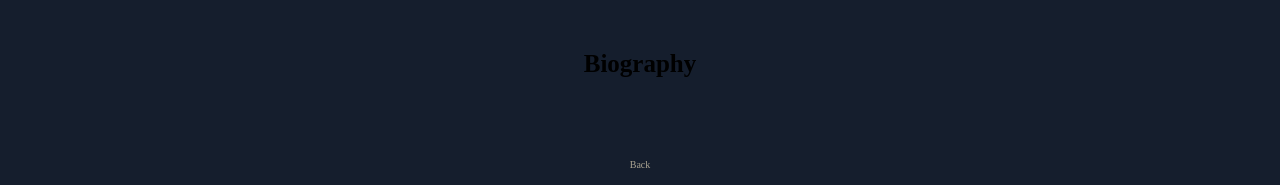
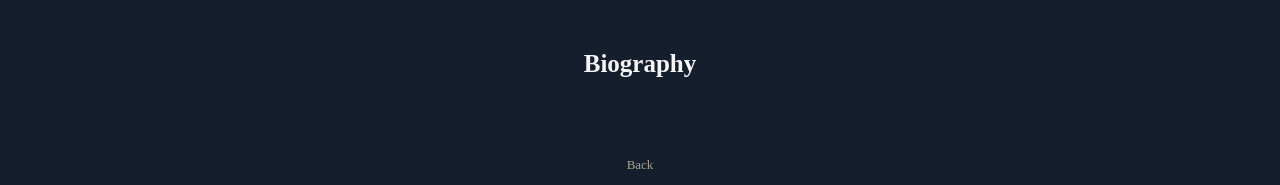
Before and after one commit to Marcogeofis/PSG-Women, a plain HTML site: page public/defenders/biographys/bioJade.html in a window 1280 px wide. Shown: the top 185 px of the page. Drawn offline with Linux system fonts and the light colour scheme; grey boxes are pictures that could not be loaded.

Commit message:
arregle el titulo de biography que salia obscuro y el back lo hice un poco mas grande

```diff
--- a/css/style.css
+++ b/css/style.css
@@ -144,6 +144,7 @@ a{
     text-align: center;
     padding-block-start: 50px;
     font-size: 2.5rem;
+    color: var(--blanco)
 }
 .container_biography{
     display: flex;
@@ -163,7 +164,7 @@ a{
 .back{
     margin-block-start: 10px;
     color: var(--home-color);
-    font-size: 1rem;
+    font-size: 1.3rem;
 }
 #imgplayer{
     margin-top: 70px;
```
